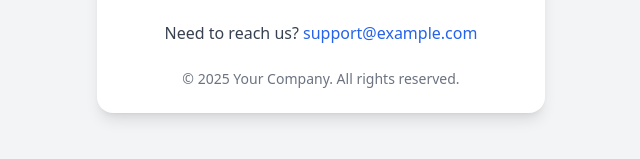
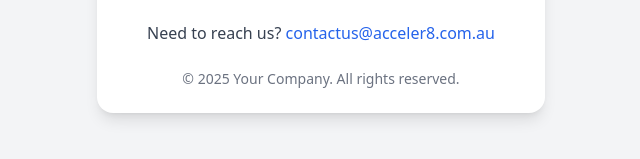
Before and after one commit to dev-manik-mia/Acceler8MaintainPage, a plain HTML site: page index.html in a window 1280 px wide. Shown: the part 439-598 px from the top of the page, 319-959 px from the left. Drawn offline with nearby package versions, Linux system fonts and the light colour scheme.

Commit message:
Update index.html

```diff
--- a/index.html
+++ b/index.html
@@ -21,7 +21,7 @@
     <!-- Contact -->
     <p class="text-gray-700">
       Need to reach us?
-      <a href="mailto:support@example.com" class="text-blue-600 font-medium hover:underline">support@example.com</a>
+      <a href="mailto:contactus@acceler8.com.au" class="text-blue-600 font-medium hover:underline">contactus@acceler8.com.au</a>
     </p>
 
     <!-- Footer -->
```
